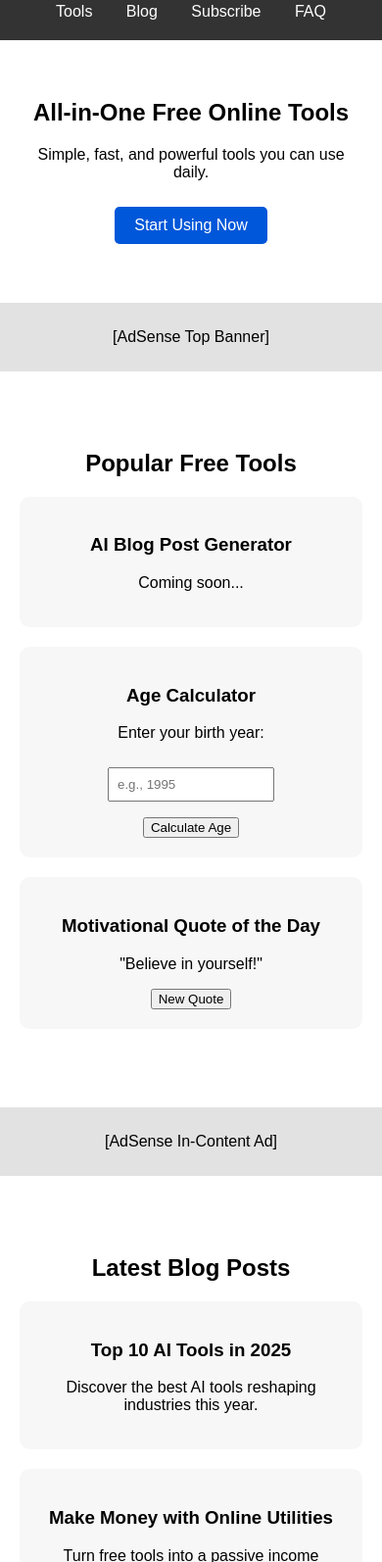
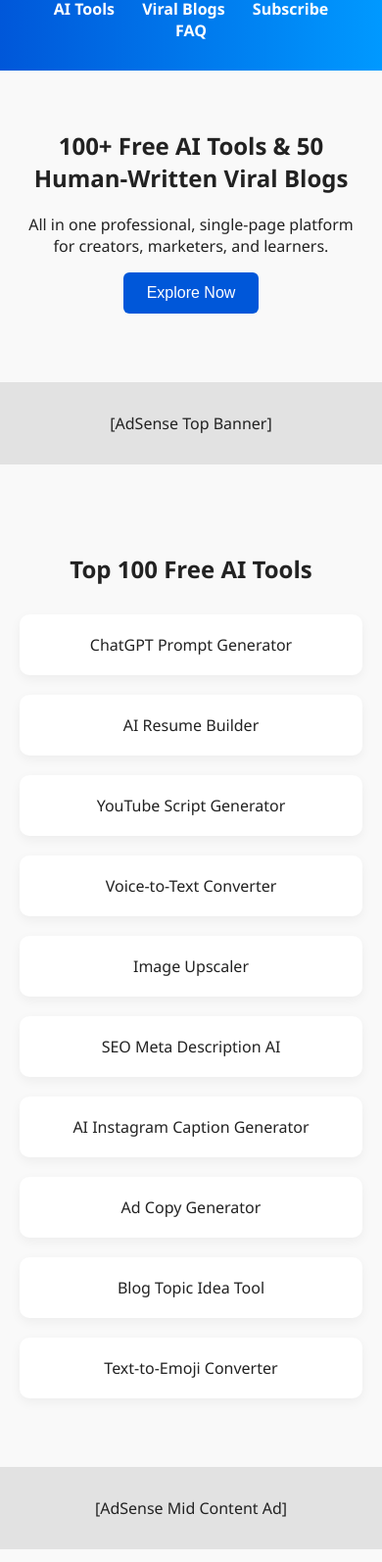
Before and after one commit to ToolVerseUSA/ToolVerseUSA, a plain HTML site: page index.html in a window 390 px wide. Shown: the part 97-1691 px from the top of the page at 98% size. Drawn offline with Linux system fonts and the light colour scheme.

Commit message:
Add files via upload

```diff
--- a/index.html
+++ b/index.html
@@ -4,128 +4,165 @@
 <head>
   <meta charset="UTF-8">
   <meta name="viewport" content="width=device-width, initial-scale=1.0">
-  <title>ToolVerse - Free Online Tools</title>
-  <meta name="description" content="All-in-one free online tools to simplify your life. AI generators, calculators, daily tips, and more. No signup needed!">
+  <title>ToolVerse - All-in-One Free AI Tools & Blogs</title>
+  <meta name="description" content="Discover 100+ free AI tools and 50 viral blog posts. ToolVerse offers productivity, writing, design, and SEO tools in a single-page professional hub.">
   <link rel="icon" href="favicon.ico" type="image/x-icon">
   <style>
-    body { font-family: Arial, sans-serif; margin: 0; padding: 0; }
-    header, footer { background: #333; color: #fff; padding: 20px; text-align: center; }
-    nav a { color: #fff; margin: 0 15px; text-decoration: none; }
-    section { padding: 40px 20px; text-align: center; }
-    .tool-box { background: #f7f7f7; margin: 20px auto; padding: 20px; max-width: 800px; border-radius: 10px; }
-    .ad { background: #e2e2e2; padding: 10px; margin: 20px auto; max-width: 728px; text-align: center; }
-    .cta { background: #0057D9; color: white; padding: 10px 20px; text-decoration: none; border-radius: 5px; display: inline-block; margin-top: 10px; }
-    .cta:hover { background: #003f9a; }
-    form input[type="email"] { padding: 10px; width: 250px; }
-    form button { padding: 10px 20px; }
-    input[type="number"] { padding: 8px; width: 150px; margin-top: 10px; }
+    body {
+      margin: 0;
+      font-family: 'Segoe UI', Tahoma, Geneva, Verdana, sans-serif;
+      background-color: #f9f9f9;
+      color: #222;
+    }
+    header {
+      background: linear-gradient(90deg, #0057D9, #0099FF);
+      color: white;
+      padding: 30px 20px;
+      text-align: center;
+    }
+    header h1 {
+      margin: 0;
+      font-size: 2.5rem;
+    }
+    nav {
+      margin-top: 10px;
+    }
+    nav a {
+      color: white;
+      margin: 0 12px;
+      text-decoration: none;
+      font-weight: bold;
+    }
+    section {
+      padding: 40px 20px;
+      text-align: center;
+    }
+    .tool-grid, .blog-grid {
+      display: grid;
+      grid-template-columns: repeat(auto-fit, minmax(240px, 1fr));
+      gap: 20px;
+      margin-top: 30px;
+    }
+    .box {
+      background: white;
+      border-radius: 10px;
+      padding: 20px;
+      box-shadow: 0 4px 12px rgba(0,0,0,0.05);
+      transition: 0.3s;
+    }
+    .box:hover {
+      transform: scale(1.03);
+      box-shadow: 0 6px 20px rgba(0,0,0,0.1);
+    }
+    .cta-button {
+      background: #0057D9;
+      color: white;
+      padding: 12px 24px;
+      border: none;
+      border-radius: 6px;
+      font-size: 1rem;
+      cursor: pointer;
+      transition: 0.2s;
+    }
+    .cta-button:hover {
+      background: #003c9a;
+    }
+    footer {
+      background: #333;
+      color: #fff;
+      text-align: center;
+      padding: 20px;
+      margin-top: 40px;
+    }
+    .ad {
+      padding: 15px;
+      background: #e2e2e2;
+      margin: 30px auto;
+      max-width: 728px;
+    }
   </style>
 </head>
 <body>
-
   <header>
     <h1>ToolVerse</h1>
     <nav>
-    <a href="#tools">Tools</a>
-    <a href="#blog">Blog</a>
+      <a href="#tools">AI Tools</a>
+      <a href="#blogs">Viral Blogs</a>
       <a href="#subscribe">Subscribe</a>
       <a href="#faq">FAQ</a>
     </nav>
   </header>
 
   <section id="hero">
-  <h2>All-in-One Free Online Tools</h2>
-  <p>Simple, fast, and powerful tools you can use daily.</p>
-  <a href="#tools" class="cta">Start Using Now</a>
+    <h2>100+ Free AI Tools & 50 Human-Written Viral Blogs</h2>
+    <p>All in one professional, single-page platform for creators, marketers, and learners.</p>
+    <button class="cta-button" onclick="document.getElementById('tools').scrollIntoView({behavior: 'smooth'})">Explore Now</button>
   </section>
 
   <section id="ads-top" class="ad">
-  <!-- Google AdSense Code Block Placeholder -->
     <p>[AdSense Top Banner]</p>
   </section>
 
   <section id="tools">
-  <h2>Popular Free Tools</h2>
-  <div class="tool-box">
-    <h3>AI Blog Post Generator</h3>
-    <p>Coming soon...</p>
-  </div>
-  <div class="tool-box">
-    <h3>Age Calculator</h3>
-    <p>Enter your birth year:</p>
-    <input type="number" id="birthYear" placeholder="e.g., 1995">
-    <p id="ageResult"></p>
-    <button onclick="calculateAge()">Calculate Age</button>
-  </div>
-  <div class="tool-box">
-    <h3>Motivational Quote of the Day</h3>
-    <blockquote id="quoteBox">"Believe in yourself!"</blockquote>
-    <button onclick="showQuote()">New Quote</button>
+    <h2>Top 100 Free AI Tools</h2>
+    <div class="tool-grid">
+      <div class="box">ChatGPT Prompt Generator</div>
+      <div class="box">AI Resume Builder</div>
+      <div class="box">YouTube Script Generator</div>
+      <div class="box">Voice-to-Text Converter</div>
+      <div class="box">Image Upscaler</div>
+      <div class="box">SEO Meta Description AI</div>
+      <div class="box">AI Instagram Caption Generator</div>
+      <div class="box">Ad Copy Generator</div>
+      <div class="box">Blog Topic Idea Tool</div>
+      <div class="box">Text-to-Emoji Converter</div>
     </div>
   </section>
 
   <section id="ads-mid" class="ad">
-  <!-- Google AdSense Mid Article Placeholder -->
-  <p>[AdSense In-Content Ad]</p>
+    <p>[AdSense Mid Content Ad]</p>
   </section>
 
-<section id="blog">
-  <h2>Latest Blog Posts</h2>
-  <div class="tool-box">
-    <h3>Top 10 AI Tools in 2025</h3>
-    <p>Discover the best AI tools reshaping industries this year.</p>
-  </div>
-  <div class="tool-box">
-    <h3>Make Money with Online Utilities</h3>
-    <p>Turn free tools into a passive income stream.</p>
+  <section id="blogs">
+    <h2>50 Viral Blog Posts</h2>
+    <div class="blog-grid">
+      <div class="box">Top 10 AI Tools to Explode Your Productivity in 2025</div>
+      <div class="box">How Students are Making $100/Day with AI Tools</div>
+      <div class="box">The Rise of Voice AI: What You Need to Know</div>
+      <div class="box">Best AI Tools for Content Creators in 2025</div>
+      <div class="box">Can AI Replace Your Job? Read This First</div>
+      <div class="box">Top 5 Resume Mistakes Fixed by AI</div>
+      <div class="box">AI for Designers: Must-Have Tools</div>
+      <div class="box">How to Use AI for Academic Success</div>
+      <div class="box">Daily Motivational Quote AI Generator</div>
+      <div class="box">10 Tools That Write Better Than Humans</div>
     </div>
   </section>
 
   <section id="subscribe">
-  <h2>Subscribe for Daily Tools + Tips</h2>
+    <h2>Get Updates & Freebies</h2>
     <form>
       <input type="email" placeholder="Enter your email" required>
-    <button type="submit">Subscribe</button>
+      <button type="submit" class="cta-button">Subscribe</button>
     </form>
   </section>
 
   <section id="faq">
-  <h2>FAQs</h2>
-  <div class="tool-box">
-    <p><strong>Do I need to register?</strong><br>No, all tools are free and no signup is needed.</p>
-    <p><strong>Can I share this site?</strong><br>Yes! Use the share buttons or copy the link.</p>
+    <h2>Frequently Asked Questions</h2>
+    <div class="tool-grid">
+      <div class="box"><strong>Do I need to pay?</strong><br>No, ToolVerse is 100% free.</div>
+      <div class="box"><strong>Can I use these tools on mobile?</strong><br>Yes, it's fully responsive.</div>
+      <div class="box"><strong>Are blog posts written by humans?</strong><br>Yes, all 50 blogs are manually crafted for authenticity.</div>
+      <div class="box"><strong>Can I share this site?</strong><br>Absolutely! Share it anywhere.</div>
     </div>
   </section>
 
   <section id="ads-bottom" class="ad">
-  <!-- Google AdSense Sticky Footer Placeholder -->
     <p>[Sticky Footer Ad]</p>
   </section>
 
   <footer>
-  <p>&copy; 2025 ToolVerse | <a href="#" style="color:#fff">Privacy Policy</a> | <a href="#" style="color:#fff">Contact</a></p>
+    <p>&copy; 2025 ToolVerse | Built for creators, students, and tech lovers.</p>
   </footer>
-
-<script>
-  function calculateAge() {
-    const year = document.getElementById('birthYear').value;
-    if (!year) return alert("Please enter a birth year");
-    const age = new Date().getFullYear() - year;
-    document.getElementById('ageResult').innerText = `You are ${age} years old.`;
-  }
-
-  function showQuote() {
-    const quotes = [
-      "Believe in yourself!",
-      "Every day is a second chance.",
-      "Push harder than yesterday if you want a different tomorrow.",
-      "Don’t watch the clock; do what it does. Keep going.",
-      "The harder you work for something, the greater you’ll feel when you achieve it."
-    ];
-    const quote = quotes[Math.floor(Math.random() * quotes.length)];
-    document.getElementById('quoteBox').innerText = `"${quote}"`;
-  }
-</script>
-
 </body>
 </html>
```
Lines whose indentation alone changed are shown as unchanged.
